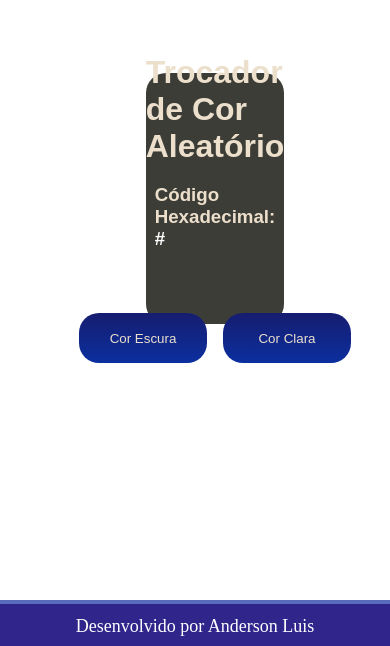
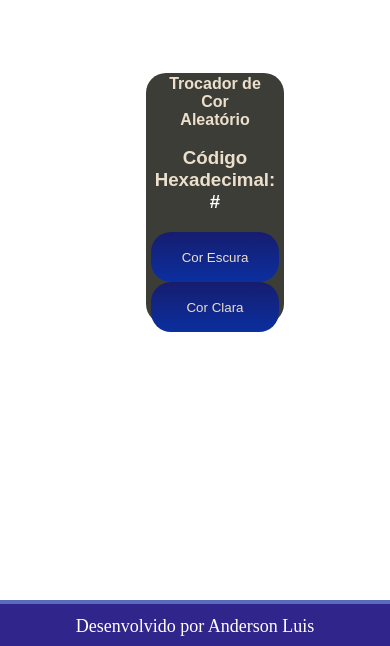
Before and after one commit to andluis35/Trocador-de-Cor, a plain HTML site: page index.html in a window 390 px wide. Shown: the part 244-890 px from the top of the page. Drawn offline with Linux system fonts and the light colour scheme; a web font is replaced by a local one.

Commit message:
Adicionada responsividade no frame

```diff
--- a/assets/style/styles.css
+++ b/assets/style/styles.css
@@ -86,3 +86,21 @@ h1 {
 #hex-code {
     color: white;
 }
+
+@media(max-width: 1160px) {
+    h1 {
+        font-size: 16px;
+    }
+
+    h1, h3 {
+        text-align: center;
+    }
+
+    .buttons {
+        flex-direction: column;
+    }
+
+    #btn-changer-dark, #btn-changer-light {
+        margin-top: 0;
+    }
+}
```
